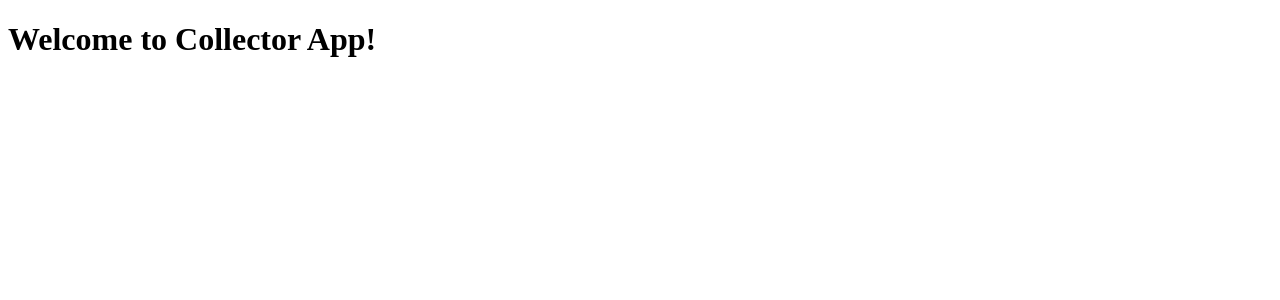
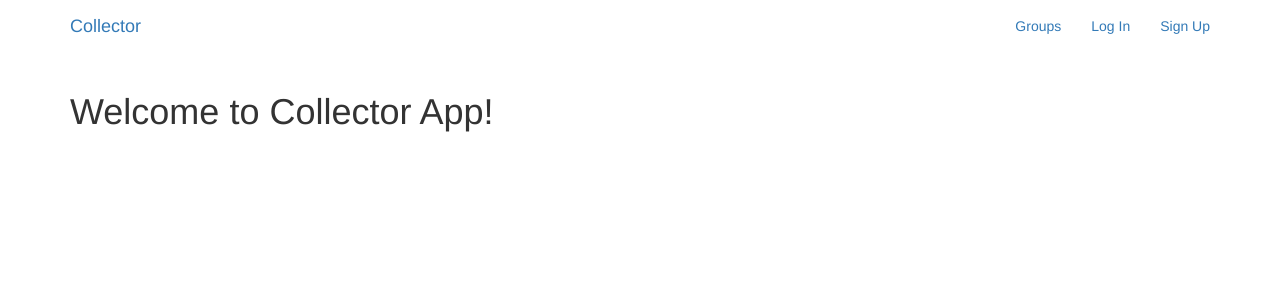
Before and after one commit to cansincomert/swe573, a Django app: page / in a window 1280 px wide. Shown: the top 300 px of the page. Run offline with Django 4.2, Linux system fonts and the light colour scheme; some libraries are stand-ins or nearby versions.

Commit message:
updated navbar login

```diff
--- a/collectorApp/collector/forms.py
+++ b/collectorApp/collector/forms.py
@@ -11,3 +11,4 @@
     def __init__(self,*args,**kwargs):
         super().__init__(*args,**kwargs)
         self.fields["username"].label = "Display Name"
+        self.fields["email"].label = "Email Address"
--- /dev/null
+++ b/collectorApp/collector/urls.py
@@ -0,0 +1,14 @@
+from django.urls import path, include
+from django.contrib.auth import views as auth_views
+from . import views
+
+app_name = "collector"
+
+urlpatterns=[
+    path("login/", auth_views.LoginView.as_view(template_name="collector/login.html"),
+    name = "login"),
+    path("logout/", auth_views.LogoutView.as_view(), name ="logout"),
+    path("signup/", views.SignUp.as_view(), name="signup"),
+
+
+]
--- a/collectorApp/collector/views.py
+++ b/collectorApp/collector/views.py
@@ -1,5 +1,5 @@
 from django.shortcuts import render
-from django.core.urlresolvers import reverse_lazy
+from django.urls import reverse_lazy
 from django.views.generic import CreateView
 from . import forms
 # Create your views here.
--- a/collectorApp/collectorApp/settings.py
+++ b/collectorApp/collectorApp/settings.py
@@ -37,7 +37,8 @@
     "django.contrib.sessions",
     "django.contrib.messages",
     "django.contrib.staticfiles",
-    "collectorApp"
+    "collectorApp",
+    "bootstrap3",
 ]
 
 MIDDLEWARE = [
--- a/collectorApp/collectorApp/urls.py
+++ b/collectorApp/collectorApp/urls.py
@@ -20,4 +20,7 @@
 urlpatterns = [
     path("", views.HomePage.as_view(), name ="home"),
     path("admin/", admin.site.urls),
+    path("collector/", include("collector.urls",namespace = "collector")),
+    path("collector/", include("django.contrib.auth.urls")),
+
 ]
--- a/collectorApp/templates/base.html
+++ b/collectorApp/templates/base.html
@@ -1,12 +1,51 @@
+{% load static %}
 <!DOCTYPE html>
 <html lang="en" dir="ltr">
   <head>
     <meta charset="utf-8">
     <title>Collector App</title>
+    <!-- Latest compiled and minified CSS -->
+<link rel="stylesheet" href="https://cdn.jsdelivr.net/npm/bootstrap@3.4.1/dist/css/bootstrap.min.css" integrity="sha384-HSMxcRTRxnN+Bdg0JdbxYKrThecOKuH5zCYotlSAcp1+c8xmyTe9GYg1l9a69psu" crossorigin="anonymous">
+
+<!-- Optional theme -->
+<link rel="stylesheet" href="https://cdn.jsdelivr.net/npm/bootstrap@3.4.1/dist/css/bootstrap-theme.min.css" integrity="sha384-6pzBo3FDv/PJ8r2KRkGHifhEocL+1X2rVCTTkUfGk7/0pbek5mMa1upzvWbrUbOZ" crossorigin="anonymous">
+
+<!-- Latest compiled and minified JavaScript -->
+<script src="https://cdn.jsdelivr.net/npm/bootstrap@3.4.1/dist/js/bootstrap.min.js" integrity="sha384-aJ21OjlMXNL5UyIl/XNwTMqvzeRMZH2w8c5cRVpzpU8Y5bApTppSuUkhZXN0VxHd" crossorigin="anonymous"></script>
+
+<link href="https://fonts.googleapis.com/css2?family=Montserrat:wght@300&display=swap" rel="stylesheet">
+
+<link rel="stylesheet" href="{% static 'simplesocial/css/master.css'%}">
+
+
+
   </head>
   <body>
+    <nav class="navbar mynav" role="navigation" id="navbar">
+        <div class="container">
+            <a class="navbar-brand mynav" href="{%url 'home' %}">Collector</a>
+            <ul class="nav navbar-nav navbar-right">
+              {% if user.is_authenticated %}
+                <li><a href="#">Post</a></li>
+                <li><a href="#">Groups</a></li>
+                <li><a href="#">Create Group</a></li>
+                <li><a href="{% url 'collector:logout' %}">Log Out</a></li>
+              {% else %}
+                <li><a href="#">Groups</a></li>
+                <li><a href="{% url 'collector:login' %}">Log In</a></li>
+                <li><a href="{% url 'collector:signup' %}">Sign Up</a></li>
+              {% endif %}
+            </ul>
+
+        </div>
+    </nav>
+
+<div class="container mycontent">
+
     {% block content %}
 
     {% endblock %}
+</div>
+
   </body>
 </html>
```
Also changed, not shown: collectorApp/collector/templates/collector/login.html (+14 -0 lines), collectorApp/collector/templates/collector/signup.html (+14 -0 lines).
